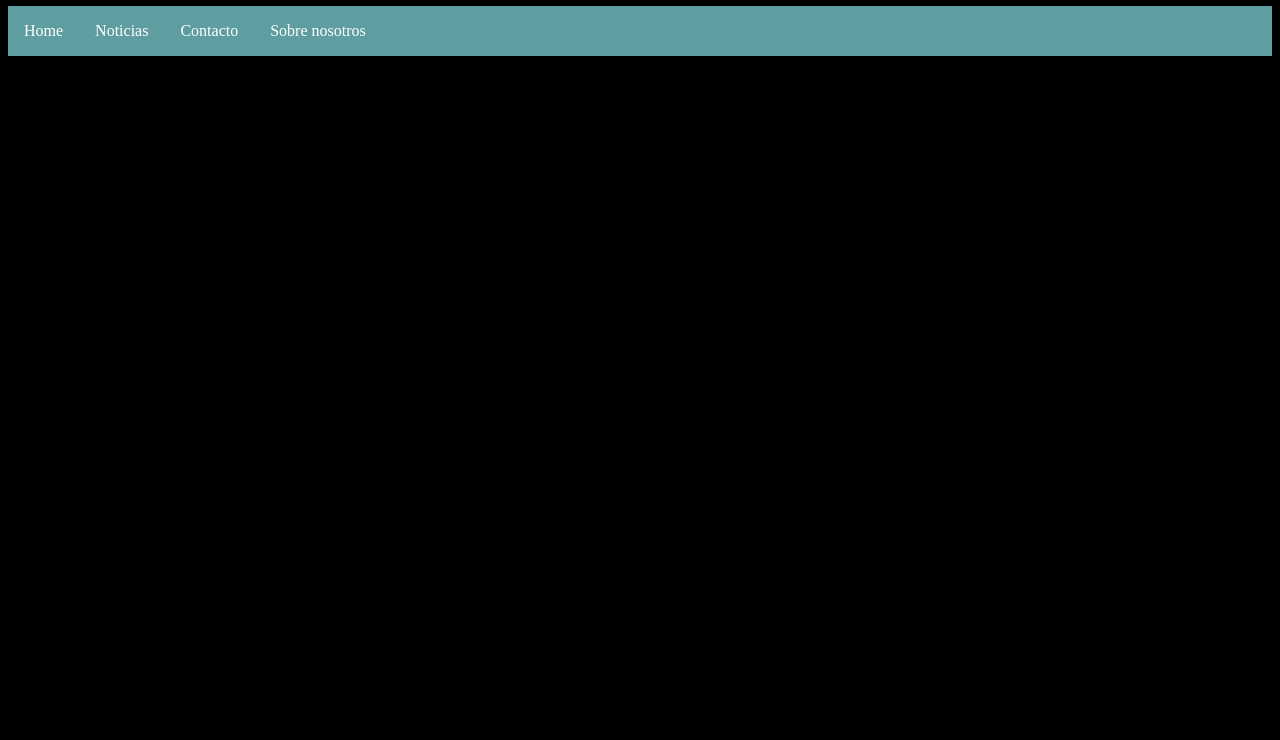
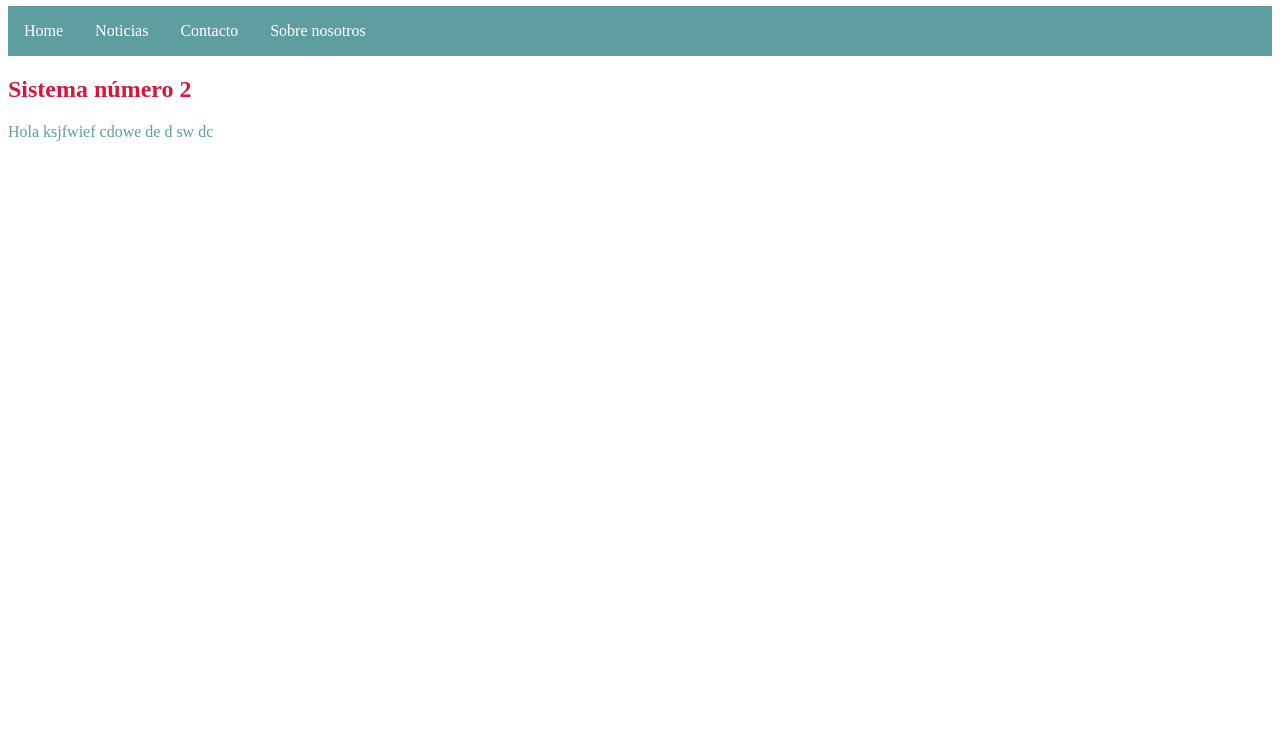
Before and after one commit to danisanchezag/prueba1, a plain HTML site: page index.html in a window 1280 px wide. Shown: the part 60-800 px from the top of the page. Drawn offline with Linux system fonts and the light colour scheme.

Commit message:
second commit

```diff
--- a/css/style.css
+++ b/css/style.css
@@ -4,10 +4,13 @@ body
 }
 body
 {
-    background:black
+    background:white
 }
 h1 {
     color: cadetblue
+}
+h2 {
+    color: crimson
 }
 ul {
     list-style-type: none;
@@ -30,5 +33,5 @@ li a {
 }
 
 li a:hover {
-    background-color: #111111;
+    background-color: darkcyan;
 }
--- a/index.html
+++ b/index.html
@@ -15,7 +15,12 @@
                     <li><a>Contacto</a></li>
                     <li><a>Sobre nosotros</a></li>
             </ul>
-
+            <div>
+                <h2> Sistema número 2</h2>
+                <p>
+                    Hola ksjfwief cdowe de d sw dc
+                </p>
+            </div>
         </body>
 
         </html>
```
